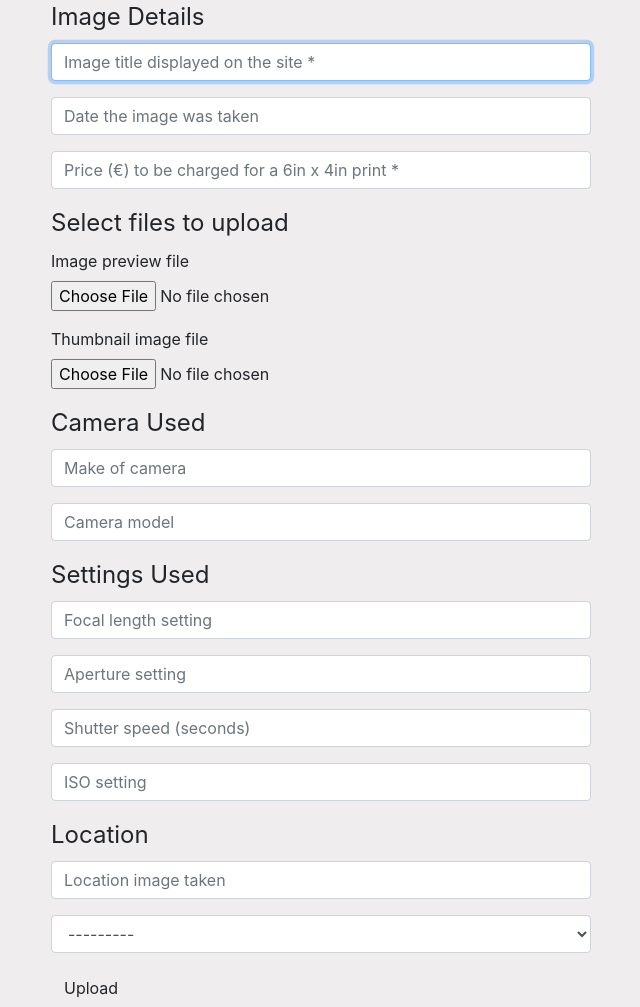
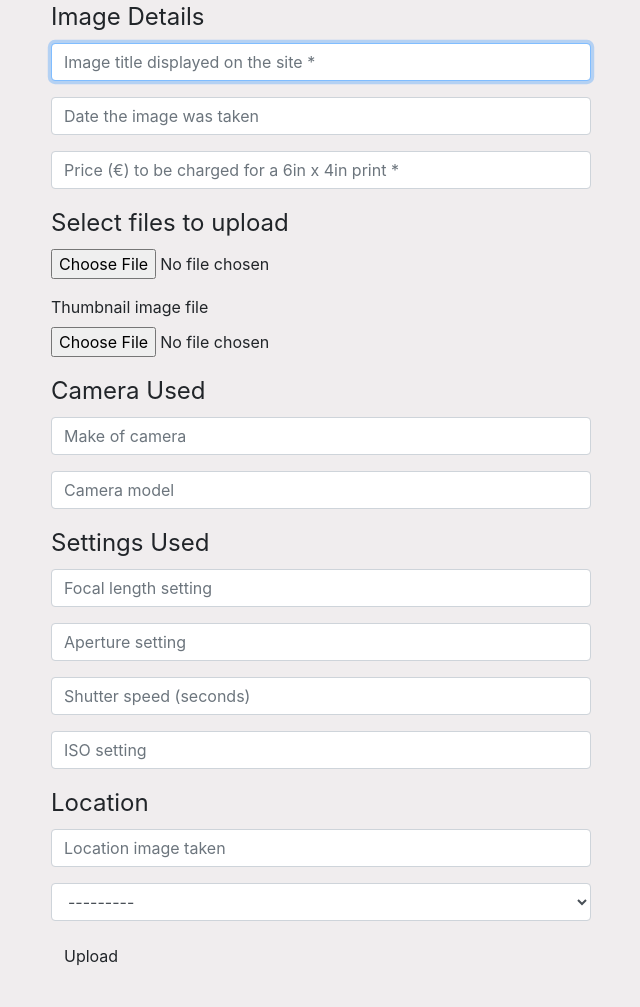
Before and after one commit to seanjcarley/Final_Milestone_Project, a Django app: page /seller_upload/ in a window 1280 px wide. Shown: the part 257-1264 px from the top of the page, without its empty margins (34-674 px from the left). After the commit the page ends 1223 px from the top, so only its background shows below. Run offline with Django 3.2, Linux system fonts and the light colour scheme; a user stored in the database is signed in; some libraries are stand-ins or nearby versions.

Commit message:
worked on image fields for user upload

```diff
--- a/fm_astroprints/settings.py
+++ b/fm_astroprints/settings.py
@@ -23,7 +23,7 @@ BASE_DIR = os.path.dirname(os.path.dirname(os.path.abspath(__file__)))
 SECRET_KEY = 'tiby701@5o@#p4#czs*l=o!kcv!z^wn&@zfrna%^91!l8j@suh'
 
 # SECURITY WARNING: don't run with debug turned on in production!
-DEBUG = True
+DEBUG = 'DEVELOPMENT' in os.environ
 
 ALLOWED_HOSTS = []
 
--- a/images/models.py
+++ b/images/models.py
@@ -5,7 +5,7 @@ from django_countries.fields import CountryField
 
 # Create your models here.
 class Image(models.Model):
-    image = models.ImageField(null=True, blank=True)
+    prev_img = models.ImageField(null=True, blank=True)
     tmnl_img = models.ImageField(null=True, blank=True)
     img_title = models.CharField(max_length=75, null=False, blank=False)
     img_taken = models.DateField(null=True, blank=True)
--- a/seller_upload/forms.py
+++ b/seller_upload/forms.py
@@ -7,7 +7,7 @@ class AddSellerImage(forms.ModelForm):
         model = Image
         fields = (
             'img_title', 'img_taken', 'base_price',
-            'image', 'tmnl_img',)
+            'prev_img', 'tmnl_img',)
 
     def __init__(self, *args, **kwargs):
         """ add placeholders, set/remove labels, and set autofocus """
@@ -17,7 +17,7 @@ class AddSellerImage(forms.ModelForm):
             'img_title': 'Image title displayed on the site',
             'img_taken': 'Date the image was taken',
             'base_price': 'Price (€) to be charged for a 6in x 4in print',
-            'image': 'Image preview file',
+            'prev_img': 'Image preview file',
             'tmnl_img': 'Thumbnail image file',
         }
 
--- a/seller_upload/templates/seller_upload/image_detail.html
+++ b/seller_upload/templates/seller_upload/image_detail.html
@@ -28,7 +28,7 @@
             <div class="row">
                 <div class="col-12 col-lg-6">
                     <div class="card mx-auto my-auto" style="width: 15rem; height: 15rem;">
-                        <a class="mx-auto" data-fancybox="gallery" href="{{ image.image.url }}">
+                        <a class="mx-auto" data-fancybox="gallery" href="{{ image.prev_img.url }}">
                             <img class="img-fluid mt-3" src="{{ image.tmnl_img.url }}" width="160" height="106">
                         </a>
                         <div class="card-body">
--- a/seller_upload/templates/seller_upload/upload.html
+++ b/seller_upload/templates/seller_upload/upload.html
@@ -16,7 +16,7 @@
         </div>
         <div class="row">
             <div class="col-12 col-lg-6">
-                <form class="" action="{% url 'add_image' %}" method="POST" id="upload-form">
+                <form enctype="multipart/form-data" class="" action="{% url 'add_image' %}" method="POST" id="upload-form">
                     {% csrf_token %}
                     <fieldset>
                         <legend>Image Details</legend>
@@ -26,7 +26,7 @@
                     </fieldset>
                     <fieldset>
                         <legend>Select files to upload</legend>
-                        {{ iform.image | as_crispy_field }}
+                        {{ iform.prev_img | as_crispy_field }}
                         {{ iform.tmnl_img | as_crispy_field }}
                     </fieldset>
                     <fieldset>
--- a/seller_upload/views.py
+++ b/seller_upload/views.py
@@ -15,8 +15,8 @@ def add_image(request):
             'img_title': request.POST['img_title'],
             'img_taken': request.POST['img_taken'],
             'base_price': request.POST['base_price'],
-            'image': request.POST['image'],
-            'tmnl_img': request.POST['tmnl_img'],
+            'prev_img': request.FILES['prev_img'],
+            'tmnl_img': request.FILES['tmnl_img'],
         }
         dform_data = {
             'make': request.POST['make'],
@@ -57,8 +57,9 @@ def add_image(request):
 
 
 def image_detail(request, image_id, data_id):
-    image = get_object_or_404(Image, pk=image_id)
-    data = get_object_or_404(Image_Data, pk=data_id)
+    image = Image.objects.get(pk=image_id)
+    data = Image_Data.objects.get(pk=data_id)
+    print(image)
 
     if request.user == image.user_id:
         template = 'seller_upload/image_detail.html'
--- a/shopping_bag/views.py
+++ b/shopping_bag/views.py
@@ -1,5 +1,4 @@
-from django.shortcuts import render, get_object_or_404, \
-    redirect, HttpResponse, reverse
+from django.shortcuts import render, get_object_or_404, redirect, HttpResponse, reverse
 from django.contrib import messages
 
 from images.models import Image
```
Also changed, not shown: db.sqlite3, images/migrations/0016_auto_20200820_2017.py (added).
